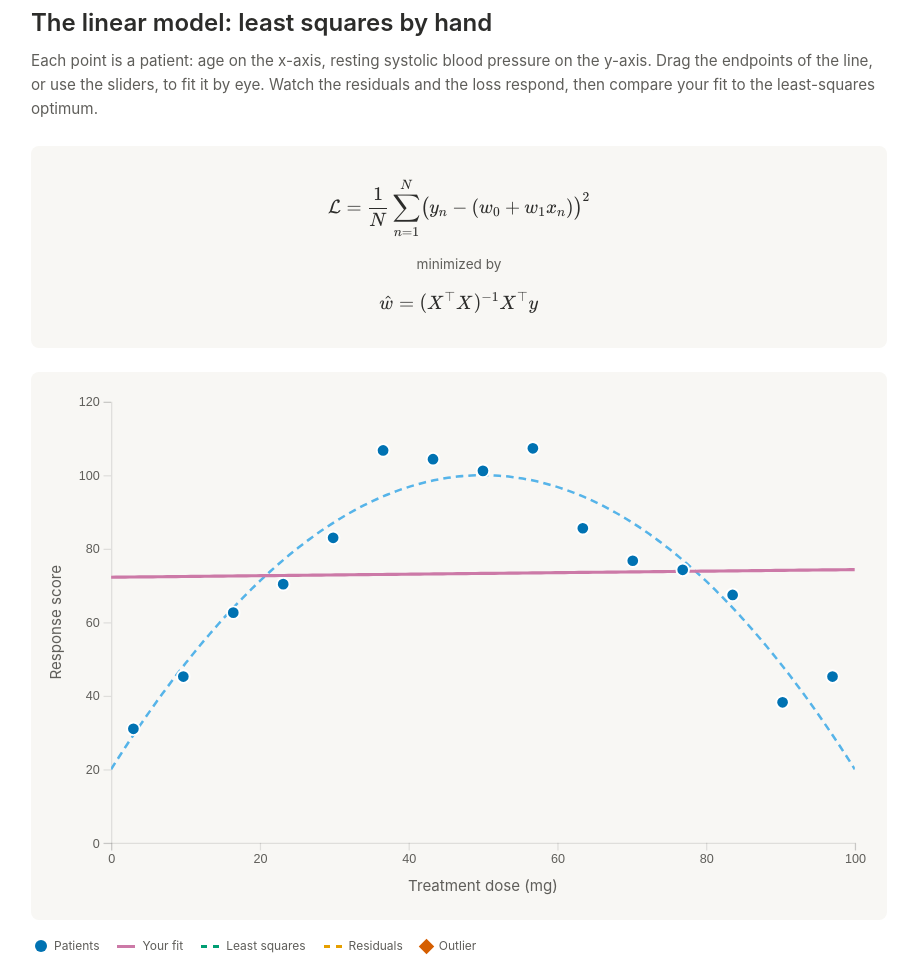
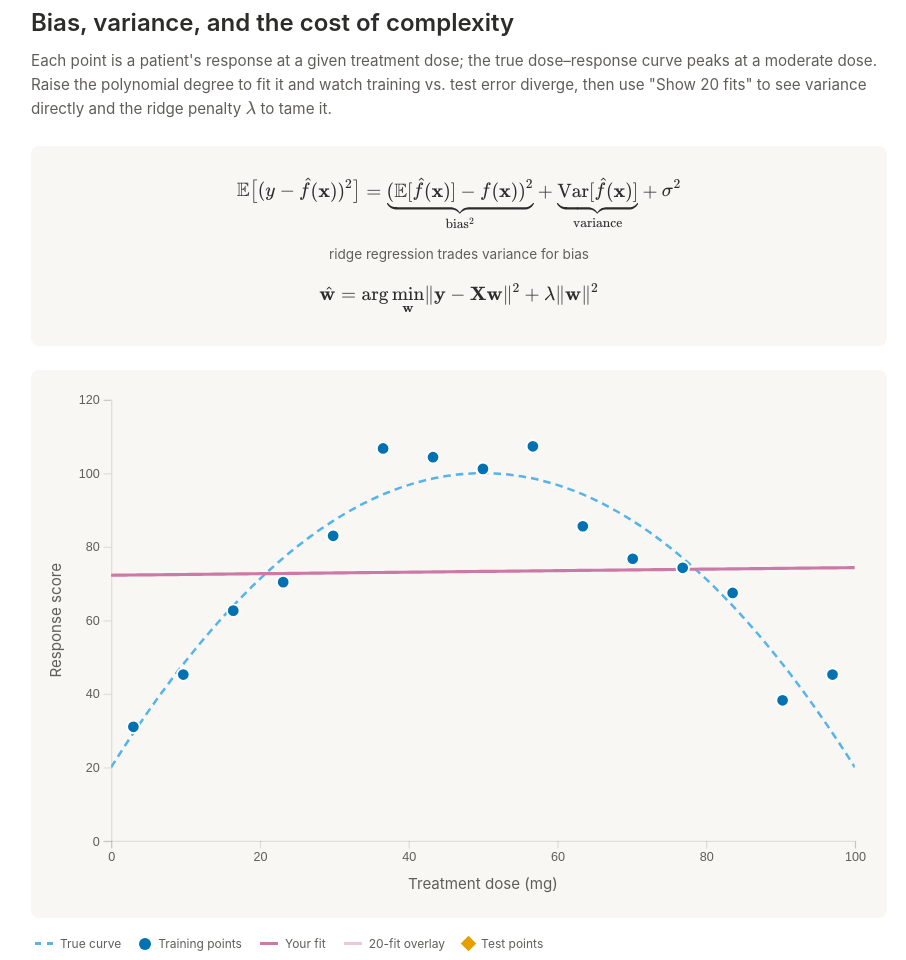
Before and after one commit to Gchism94/info521-activities-2026, a plain HTML site: page week02-bias-variance/index.html in a window 1280 px wide. Shown: the part 60-1020 px from the top of the page, without its empty margins (181-1087 px from the left). Drawn offline with nearby package versions, Linux system fonts and the light colour scheme.

Commit message:
chore(week02): index copy + legend
Title, intro, two-line bias-variance equation box, and legend updated for
Week 2. Test-point marker switched to a diamond to match the legend swatch
(no new shared CSS).

Co-Authored-By: Claude Opus 4.8 (1M context) <noreply@anthropic.com>

```diff
--- a/week02-bias-variance/index.html
+++ b/week02-bias-variance/index.html
@@ -3,7 +3,7 @@
 <head>
   <meta charset="UTF-8">
   <meta name="viewport" content="width=device-width, initial-scale=1.0">
-  <title>Week 1 · The Linear Model — INFO 521</title>
+  <title>Week 2 · Bias, Variance, Regularization — INFO 521</title>
 
   <link rel="stylesheet" href="https://cdn.jsdelivr.net/npm/katex@0.16.9/dist/katex.min.css">
   <link rel="stylesheet" href="../shared/shell.css">
@@ -14,17 +14,18 @@
 </head>
 <body>
   <div class="pl-container">
-    <h1>The linear model: least squares by hand</h1>
+    <h1>Bias, variance, and the cost of complexity</h1>
     <p class="pl-subtitle">
-      Each point is a patient: age on the x-axis, resting systolic blood pressure on the
-      y-axis. Drag the endpoints of the line, or use the sliders, to fit it by eye. Watch
-      the residuals and the loss respond, then compare your fit to the least-squares optimum.
+      Each point is a patient's response at a given treatment dose; the true dose–response
+      curve peaks at a moderate dose. Raise the polynomial degree to fit it and watch training
+      vs. test error diverge, then use "Show 20 fits" to see variance directly and the ridge
+      penalty $\lambda$ to tame it.
     </p>
 
     <div class="pl-eq">
-      <div>$$\mathcal{L} = \frac{1}{N}\sum_{n=1}^{N}\bigl(y_n - (w_0 + w_1 x_n)\bigr)^2$$</div>
-      <div class="pl-eq-note">minimized by</div>
-      <div>$$\hat{w} = (X^\top X)^{-1} X^\top y$$</div>
+      <div>$$\mathbb{E}\big[(y - \hat f(\mathbf{x}))^2\big] = \underbrace{(\mathbb{E}[\hat f(\mathbf{x})] - f(\mathbf{x}))^2}_{\text{bias}^2} + \underbrace{\mathrm{Var}[\hat f(\mathbf{x})]}_{\text{variance}} + \sigma^2$$</div>
+      <div class="pl-eq-note">ridge regression trades variance for bias</div>
+      <div>$$\hat{\mathbf{w}} = \arg\min_{\mathbf{w}} \lVert \mathbf{y} - \mathbf{X}\mathbf{w} \rVert^2 + \lambda \lVert \mathbf{w} \rVert^2$$</div>
     </div>
 
     <div class="pl-panel">
@@ -32,11 +33,11 @@
     </div>
 
     <div class="pl-legend" aria-hidden="true">
-      <span class="pl-legend-item"><span class="pl-swatch dot" style="background:#0072B2;"></span>Patients</span>
+      <span class="pl-legend-item"><span class="pl-swatch" style="border-top-color:#56B4E9; border-top-style:dashed;"></span>True curve</span>
+      <span class="pl-legend-item"><span class="pl-swatch dot" style="background:#0072B2;"></span>Training points</span>
       <span class="pl-legend-item"><span class="pl-swatch" style="border-top-color:#CC79A7;"></span>Your fit</span>
-      <span class="pl-legend-item"><span class="pl-swatch" style="border-top-color:#009E73; border-top-style:dashed;"></span>Least squares</span>
-      <span class="pl-legend-item"><span class="pl-swatch" style="border-top-color:#E69F00; border-top-style:dashed;"></span>Residuals</span>
-      <span class="pl-legend-item"><span class="pl-swatch diamond" style="background:#D55E00;"></span>Outlier</span>
+      <span class="pl-legend-item"><span class="pl-swatch" style="border-top-color:#CC79A7; opacity:0.4;"></span>20-fit overlay</span>
+      <span class="pl-legend-item"><span class="pl-swatch diamond" style="background:#E69F00;"></span>Test points</span>
     </div>
 
     <div class="pl-controls">
--- a/week02-bias-variance/week02.js
+++ b/week02-bias-variance/week02.js
@@ -252,7 +252,7 @@
   var g = svg.append('g').attr('transform', 'translate(' + margin.left + ',' + margin.top + ')');
   var x = d3.scaleLinear().domain(CONFIG.xDomain).range([0, iw]);
   var y = d3.scaleLinear().domain(CONFIG.yDomain).range([ih, 0]);
-  var triangle = d3.symbol().type(d3.symbolTriangle).size(46);
+  var diamond = d3.symbol().type(d3.symbolDiamond).size(42);
 
   // clip curves so wild high-degree fits stay inside the plot area
   var clipId = 'clip-' + CONFIG.unitId;
@@ -316,10 +316,10 @@
     fitCurve.attr('d', line(curvePoints(function (xv) { return predict(w, xv); })))
       .attr('fill', 'none').attr('stroke', ok.purple).attr('stroke-width', 2.5);
 
-    // test points: orange triangles (shape cue), faint, only when toggled on
+    // test points: orange diamonds (shape cue), faint, only when toggled on
     var testData = state.showTest ? testX.map(function (xv, i) { return [xv, testY[i]]; }) : [];
     var ts = gTest.selectAll('path').data(testData);
-    ts.enter().append('path').attr('d', triangle)
+    ts.enter().append('path').attr('d', diamond)
       .attr('fill', ok.orange).attr('fill-opacity', 0.55)
       .merge(ts)
       .attr('transform', function (d) { return 'translate(' + x(d[0]) + ',' + y(d[1]) + ')'; });
```
